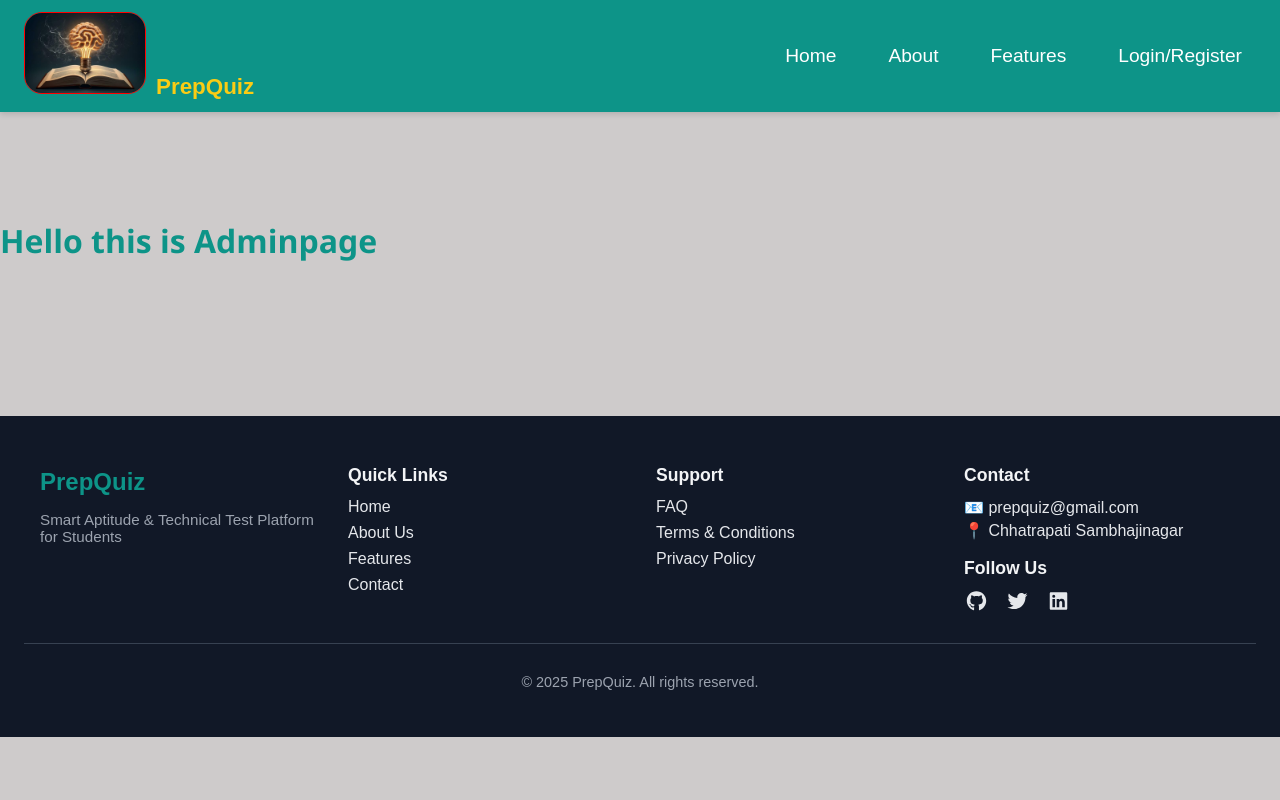
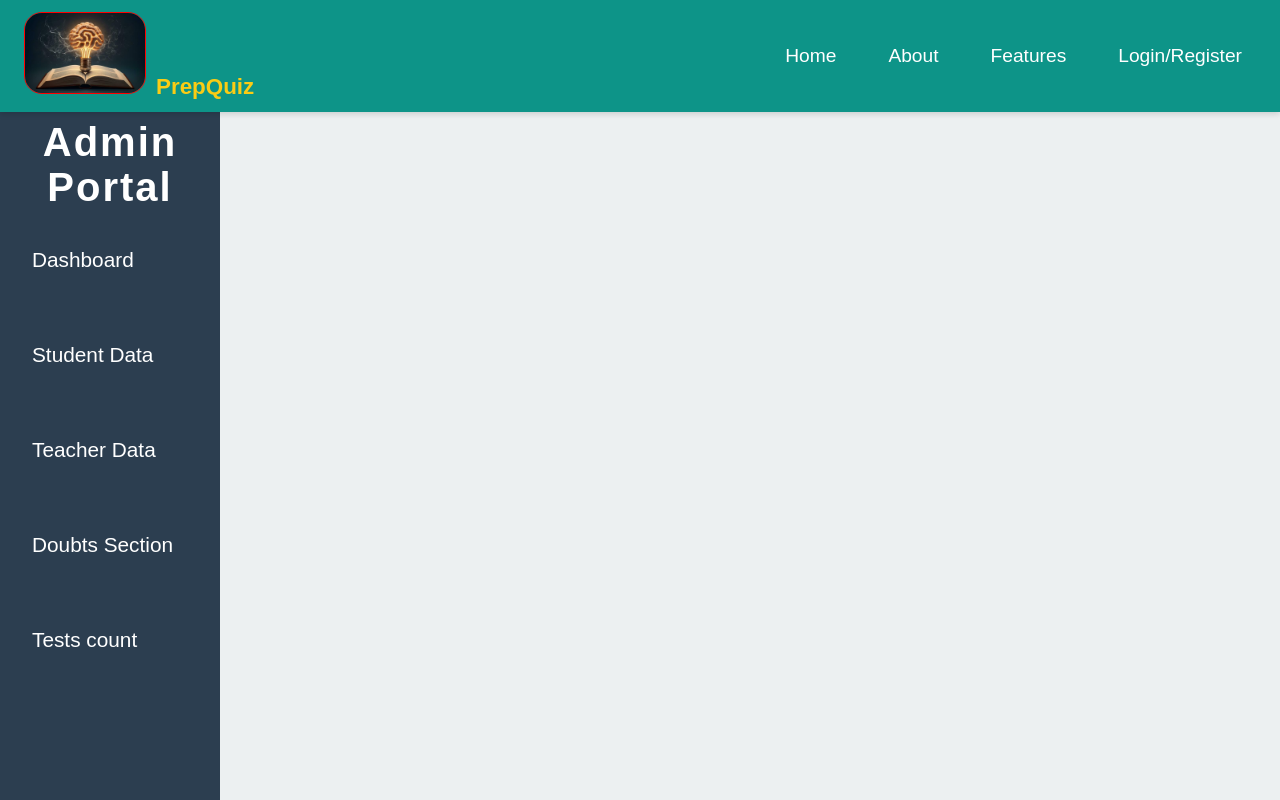
Before and after one commit to AnkitaSonawane2003/prepquiz, a React (Vite) app in the folder frontend/: page /adminpage in a window 1280 px wide. Shown: the top 800 px of the page. Built offline with nearby package versions, Linux system fonts and the light colour scheme.

Commit message:
navbar added

```diff
--- a/frontend/src/components/Adminpage.jsx
+++ b/frontend/src/components/Adminpage.jsx
@@ -1,28 +1,47 @@
-import React from 'react'
+import React from 'react';
+import { NavLink, Outlet } from 'react-router-dom'; // assuming React Router for navigation
+import "../styles/student.css";
 
-function Adminpage() {
+const Adminpage = () => {
   return (
-    <div>
-      <br>
-      </br> <br>
-      </br> <br>
-      </br> <br>
-      </br> <br>
-      </br> <br>
-      </br> <br>
-      </br> <br>
-      </br> <br>
-      </br>
-      <h1>Hello this is Adminpage</h1>
-       <br>
-      </br> <br>
-      </br> <br>
-      </br> <br>
-      </br> <br>
-      </br> <br>
-      </br>
+    <div className="student-page-container">
+      <nav className="sidebar">
+        <h2 className="sidebar-title">Admin Portal</h2>
+        <ul className="nav-links">
+          <li>
+            <NavLink to="/dashboard" activeClassName="active-link">
+              Dashboard
+            </NavLink>
+          </li>
+          <li>
+            <NavLink to="/modules" activeClassName="active-link">
+              Student Data
+            </NavLink>
+          </li>
+          <li>
+            <NavLink to="/tests" activeClassName="active-link">
+           Teacher Data
+            </NavLink>
+          </li>
+          <li>
+            <NavLink to="/profile" activeClassName="active-link">
+            Doubts Section
+            </NavLink>
+          </li>
+          <li>
+            <NavLink to="/logout">
+              Tests count
+            </NavLink>
+          </li>
+        </ul>
+      </nav>
+
+      <main className="main-content">
+        {/* This is where your dashboard or other components render */}
+        <Outlet />
+      </main>
     </div>
-  )
-}
+  );
+};
 
-export default Adminpage
+export default Adminpage;
--- a/frontend/src/components/Studentpage.jsx
+++ b/frontend/src/components/Studentpage.jsx
@@ -1,193 +1,47 @@
-import React, { useEffect, useState } from 'react';
-import { useNavigate } from 'react-router-dom';
-import { PencilSquareIcon } from '@heroicons/react/24/outline';
-import axios from 'axios';
+import React from 'react';
+import { NavLink, Outlet } from 'react-router-dom'; // assuming React Router for navigation
+import "../styles/student.css";
 
-const StudentDashboard = () => {
-  const navigate = useNavigate();
-  const [profile, setProfile] = useState(null);
-  const [modules, setModules] = useState([]);
-  const [quickStats, setQuickStats] = useState([]);
-  const [recentActivity, setRecentActivity] = useState([]);
-  const [upcomingTests, setUpcomingTests] = useState([]);
-  const [loading, setLoading] = useState(true);
+const StudentPage = () => {
+  return (
+    <div className="student-page-container">
+      <nav className="sidebar">
+        <h2 className="sidebar-title">Student Portal</h2>
+        <ul className="nav-links">
+          <li>
+            <NavLink to="/dashboard" activeClassName="active-link">
+              Dashboard
+            </NavLink>
+          </li>
+          <li>
+            <NavLink to="/modules" activeClassName="active-link">
+              Coding Practice
+            </NavLink>
+          </li>
+          <li>
+            <NavLink to="/tests" activeClassName="active-link">
+              Tests
+            </NavLink>
+          </li>
+          <li>
+            <NavLink to="/profile" activeClassName="active-link">
+              Profile
+            </NavLink>
+          </li>
+          <li>
+            <NavLink to="/logout">
+              Evaluation
+            </NavLink>
+          </li>
+        </ul>
+      </nav>
 
-  useEffect(() => {
-    const fetchData = async () => {
-      try {
-        const token = localStorage.getItem('token');
-
-        // Fetch profile
-        const profileRes = await axios.get('/api/student/profile', {
-          headers: { Authorization: `Bearer ${token}` },
-        });
-        setProfile(profileRes.data);
-
-        // Fetch modules, stats, activity, and tests
-        const [modulesRes, statsRes, activityRes, testsRes] = await Promise.all([
-          axios.get('/api/student/modules', { headers: { Authorization: `Bearer ${token}` } }),
-          axios.get('/api/student/quick-stats', { headers: { Authorization: `Bearer ${token}` } }),
-          axios.get('/api/student/recent-activity', { headers: { Authorization: `Bearer ${token}` } }),
-          axios.get('/api/student/upcoming-tests', { headers: { Authorization: `Bearer ${token}` } }),
-        ]);
-
-        // Ensure all responses are arrays
-        setModules(Array.isArray(modulesRes.data) ? modulesRes.data : []);
-        setQuickStats(Array.isArray(statsRes.data) ? statsRes.data : []);
-        setRecentActivity(Array.isArray(activityRes.data) ? activityRes.data : []);
-        setUpcomingTests(Array.isArray(testsRes.data) ? testsRes.data : []);
-      } catch (err) {
-        console.error(err);
-      } finally {
-        setLoading(false);
-      }
-    };
-    fetchData();
-  }, []);
-
-  if (loading)
-    return <div className="flex justify-center items-center h-screen">Loading...</div>;
-
-  return (
-    <div className="max-w-7xl mx-auto px-4 sm:px-6 lg:px-8 mt-10">
-      {/* Profile Card */}
-      <div className="bg-white rounded-xl shadow-md p-6 flex flex-col md:flex-row items-center gap-6 mb-8">
-        <div className="relative">
-          <img
-            src={profile?.avatar || 'https://via.placeholder.com/150'}
-            alt={profile?.name || 'Student'}
-            className="w-24 h-24 rounded-full object-cover border-2 border-blue-400"
-          />
-          <button
-            onClick={() => navigate('/edit-profile')}
-            className="absolute bottom-0 right-0 bg-blue-500 p-1.5 rounded-full hover:bg-blue-600 transition"
-          >
-            <PencilSquareIcon className="w-5 h-5 text-white" />
-          </button>
-        </div>
-        <div className="flex-1 text-center md:text-left">
-          <h2 className="text-2xl font-bold text-gray-900">{profile?.name}</h2>
-          <p className="text-gray-500">{profile?.course || 'Computer Science Student'}</p>
-          <div className="flex justify-center md:justify-start gap-6 mt-4">
-            <div className="text-center">
-              <p className="text-2xl font-bold text-gray-900">{profile?.questionsSolved || 0}</p>
-              <p className="text-sm text-gray-500">Questions Solved</p>
-            </div>
-            <div className="text-center">
-              <p className="text-2xl font-bold text-green-600">{profile?.accuracy || 0}%</p>
-              <p className="text-sm text-gray-500">Accuracy Rate</p>
-            </div>
-            <div className="text-center">
-              <p className="text-2xl font-bold text-gray-900">{profile?.weeklyGoal || '0/7'}</p>
-              <p className="text-sm text-gray-500">Weekly Goal</p>
-            </div>
-          </div>
-          <button
-            onClick={() => navigate('/edit-profile')}
-            className="mt-4 w-full md:w-auto bg-blue-500 hover:bg-blue-600 text-white px-4 py-2 rounded-lg transition"
-          >
-            Edit Profile
-          </button>
-        </div>
-      </div>
-
-      {/* Practice Modules */}
-      <h3 className="text-xl font-bold text-gray-900 mb-4">Practice Modules</h3>
-      <div className="grid grid-cols-1 md:grid-cols-3 gap-6 mb-8">
-        {Array.isArray(modules) &&
-          modules.map((mod, idx) => (
-            <div
-              key={idx}
-              className="bg-white rounded-xl shadow-md overflow-hidden hover:shadow-lg transition cursor-pointer"
-            >
-              <img src={mod.image} alt={mod.title} className="w-full h-32 object-cover" />
-              <div className="p-4">
-                <h4 className="text-lg font-bold text-gray-900 mb-1">{mod.title}</h4>
-                <p className="text-gray-500 text-sm mb-3">{mod.description}</p>
-                <div className="bg-gray-200 h-2 rounded-full mb-3">
-                  <div
-                    className="h-2 rounded-full bg-blue-500"
-                    style={{ width: `${mod.progress || 0}%` }}
-                  ></div>
-                </div>
-                <button
-                  onClick={() => navigate(mod.route)}
-                  className="w-full bg-blue-500 hover:bg-blue-600 text-white py-1 rounded-md text-sm transition"
-                >
-                  Start Practice
-                </button>
-              </div>
-            </div>
-          ))}
-      </div>
-
-      {/* Quick Stats */}
-      <div className="grid grid-cols-1 md:grid-cols-3 gap-6 mb-8">
-        {Array.isArray(quickStats) &&
-          quickStats.map((stat, idx) => (
-            <div
-              key={idx}
-              className="bg-white rounded-xl shadow-md p-4 flex flex-col items-center"
-            >
-              <p className="text-sm text-gray-500">{stat.label}</p>
-              <p className="text-xl font-bold text-gray-900">{stat.value}</p>
-              {stat.change && (
-                <p
-                  className={`text-sm ${
-                    stat.change > 0 ? 'text-green-600' : 'text-red-600'
-                  }`}
-                >
-                  {stat.change > 0 ? `+${stat.change}` : stat.change}
-                </p>
-              )}
-            </div>
-          ))}
-      </div>
-
-      {/* Recent Activity & Upcoming Tests */}
-      <div className="grid grid-cols-1 md:grid-cols-2 gap-6">
-        <div className="bg-white rounded-xl shadow-md p-4">
-          <h4 className="font-bold text-gray-900 mb-3">Recent Activity</h4>
-          <ul className="space-y-2">
-            {Array.isArray(recentActivity) &&
-              recentActivity.map((act, idx) => (
-                <li
-                  key={idx}
-                  className="text-sm text-gray-500 border-b last:border-0 pb-2"
-                >
-                  {act.title} - {act.progress}
-                </li>
-              ))}
-          </ul>
-        </div>
-        <div className="bg-white rounded-xl shadow-md p-4">
-          <h4 className="font-bold text-gray-900 mb-3">Upcoming Tests</h4>
-          <ul className="space-y-2">
-            {Array.isArray(upcomingTests) &&
-              upcomingTests.map((test, idx) => (
-                <li
-                  key={idx}
-                  className="flex justify-between items-center border-b last:border-0 pb-2"
-                >
-                  <div>
-                    <p className="text-sm font-medium text-gray-900">{test.title}</p>
-                    <p className="text-xs text-gray-500">
-                      {test.date} • {test.duration} min
-                    </p>
-                  </div>
-                  <button
-                    onClick={() => navigate(test.route)}
-                    className="bg-purple-500 hover:bg-purple-600 text-white px-3 py-1 rounded-md text-sm transition"
-                  >
-                    Start Test
-                  </button>
-                </li>
-              ))}
-          </ul>
-        </div>
-      </div>
+      <main className="main-content">
+        {/* This is where your dashboard or other components render */}
+        <Outlet />
+      </main>
     </div>
   );
 };
 
-export default StudentDashboard;
+export default StudentPage;
--- a/frontend/src/components/Teacherpage.jsx
+++ b/frontend/src/components/Teacherpage.jsx
@@ -1,34 +1,48 @@
-import React from 'react'
+import React from 'react';
+import { NavLink, Outlet } from 'react-router-dom'; // assuming React Router for navigation
+import "../styles/student.css";
 
-function Teacherpage() {
+const Teacherpage = () => {
   return (
-    <div>
-       <br>
-       </br> <br>
-       </br><br>
-       </br> <br>
-       </br> <br>
-       </br> <br>
-       </br>
-   = <br>
-       </br> <br>
-       </br> <br>
-       </br>
-        <h1>This is teachers page </h1>
-       <br>
-       </br> <br>
-       </br> <br>
-       </br><br>
-       </br> <br>
-       </br> <br>
-       </br> <br>
-       </br>
-   <br>
-       </br> <br>
-       </br> <br>
-       </br>
+    <div className="student-page-container">
+      <nav className="sidebar">
+        <h2 className="sidebar-title">Teacher Portal</h2>
+        <ul className="nav-links">
+          <li>
+            <NavLink to="/dashboard" activeClassName="active-link">
+              Dashboard
+            </NavLink>
+          </li>
+           <li>
+            <NavLink to="/tests" activeClassName="active-link">
+            Profile
+            </NavLink>
+          </li>
+          <li>
+            <NavLink to="/modules" activeClassName="active-link">
+              Add Test
+            </NavLink>
+          </li>
+
+          <li>
+            <NavLink to="/profile" activeClassName="active-link">
+              Student Reports
+            </NavLink>
+          </li>
+          <li>
+            <NavLink to="/logout">
+
+            </NavLink>
+          </li>
+        </ul>
+      </nav>
+
+      <main className="main-content">
+        {/* This is where your dashboard or other components render */}
+        <Outlet />
+      </main>
     </div>
-  )
-}
+  );
+};
 
-export default Teacherpage
+export default Teacherpage;
--- /dev/null
+++ b/frontend/src/styles/student.css
@@ -0,0 +1,66 @@
+/* Container with sidebar and main content side-by-side */
+.student-page-container {
+  display: flex;
+  height: 100vh;
+  font-family: Arial, sans-serif;
+
+}
+
+/* Sidebar styles */
+.sidebar {
+  width: 220px;
+  background-color: #2c3e50; /* dark blue-gray */
+  color: white;
+  padding: 20px;
+  margin-top: 100px;
+  box-sizing: border-box;
+  display: flex;
+
+  flex-direction: column;
+}
+
+.sidebar-title {
+  margin: 0 0 30px 0;
+  font-size: 2.5rem;
+  font-weight: bold;
+  text-align: center;
+  letter-spacing: 2px;
+}
+
+.nav-links {
+  list-style: none;
+  padding: 0;
+  margin: 0;
+  flex-grow: 1;
+}
+
+.nav-links li {
+  margin-bottom: 55px;
+}
+
+.nav-links a {
+  color: white;
+  text-decoration: none;
+  font-size: 1.3rem;
+  padding: 8px 12px;
+  display: block;
+  border-radius: 4px;
+  transition: background-color 0.3s;
+}
+
+.nav-links a:hover {
+  background-color: #34495e; /* slightly lighter */
+}
+
+.active-link {
+  background-color: #1abc9c; /* turquoise highlight */
+  font-weight: bold;
+}
+
+/* Main content area */
+.main-content {
+  flex-grow: 1;
+  background-color: #ecf0f1; /* light gray */
+  padding: 30px;
+  overflow-y: auto;
+}
```
Also changed, not shown: 1 other file (tests, documents, lock files or other folders).
